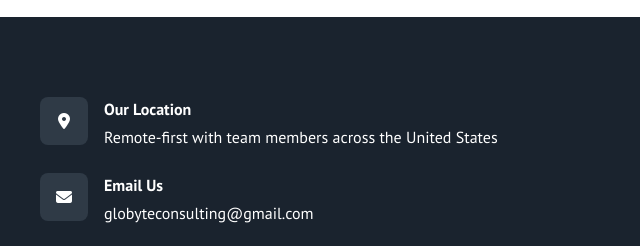
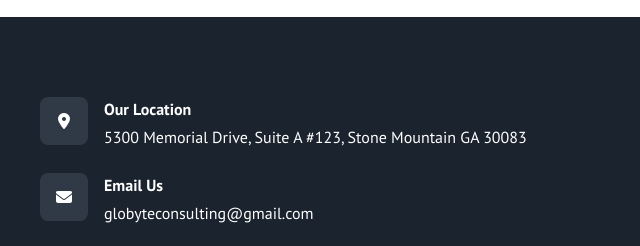
Before and after one commit to GlobyteITConsulting/Globytewebsite, a website: page index.html in a window 1280 px wide. Shown: the part 4320-4566 px from the top of the page, 640-1280 px from the left. Drawn offline with nearby package versions, Linux system fonts and the light colour scheme.

Commit message:
added contact and social network handles

```diff
--- a/index.html
+++ b/index.html
@@ -1138,7 +1138,7 @@
             </div>
             <div>
               <h3 class="font-semibold text-white mb-1">Our Location</h3>
-              <p class="text-primary-300">Remote-first with team members across the United States</p>
+              <p class="text-primary-300">5300 Memorial Drive, Suite A #123, Stone Mountain GA 30083</p>
             </div>
           </div>
 
```
